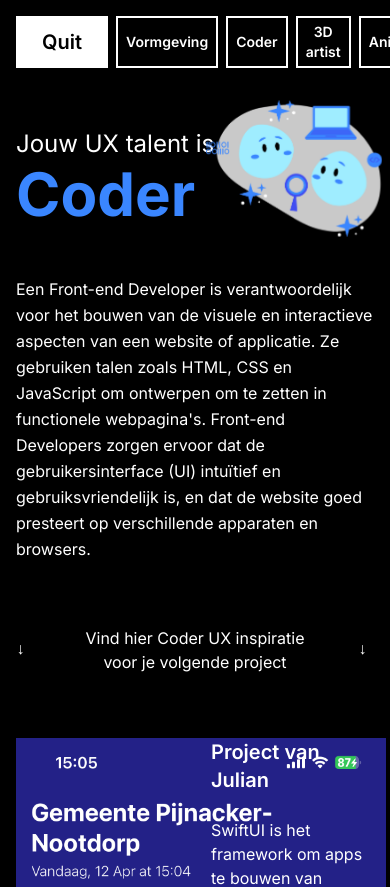
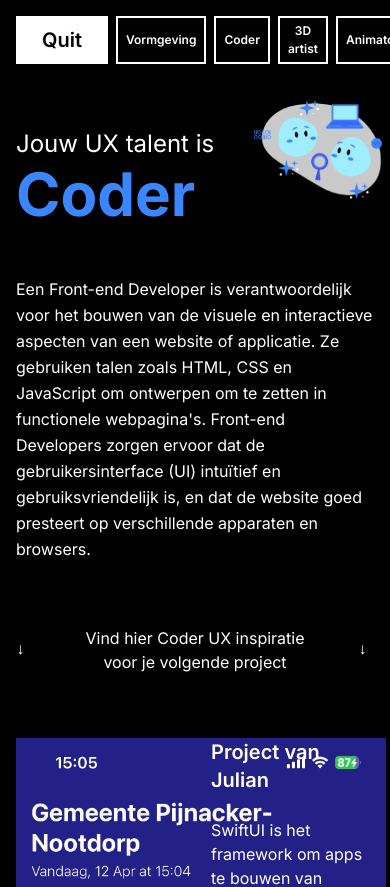
Before and after one commit to meatlake/k86-sprint4-portfolio-main, a Next.js app: page /pages/portfolioCoder in a window 390 px wide. Shown: the top 887 px of the page. Built offline with nearby package versions, Linux system fonts and the light colour scheme.

Commit message:
mobile fixes

```diff
--- a/app/components/PortfolioButtons.js
+++ b/app/components/PortfolioButtons.js
@@ -5,25 +5,25 @@ const PortfolioButtons = () => {
   return (
     <div className="flex gap-2">
       <Link
-        className="bg-black px-2 py-1 text-sm flex justify-center items-center lg:px-6 lg:py-2 text-center border-2 border-white text-white font-semibold lg:text-xl hover:bg-white hover:text-black hover:border-2 hover:border-white transition-colors duration-200 ease-in-out"
+        className="bg-black px-2 py-1 text-[0.75rem] flex justify-center items-center lg:px-6 lg:py-2 text-center border-2 border-white text-white font-semibold lg:text-xl hover:bg-white hover:text-black hover:border-2 hover:border-white transition-colors duration-200 ease-in-out"
         href="/pages/portfolioVormgever"
       >
         Vormgeving
       </Link>
       <Link
-        className="bg-black px-2 py-1 text-sm flex justify-center items-center lg:px-6 lg:py-2 text-center border-2 border-white text-white font-semibold lg:text-xl hover:bg-white hover:text-black hover:border-2 hover:border-white transition-colors duration-200 ease-in-out"
+        className="bg-black px-2 py-1 text-[0.75rem] flex justify-center items-center lg:px-6 lg:py-2 text-center border-2 border-white text-white font-semibold lg:text-xl hover:bg-white hover:text-black hover:border-2 hover:border-white transition-colors duration-200 ease-in-out"
         href="/pages/portfolioCoder"
       >
         Coder
       </Link>
       <Link
-        className="bg-black px-2 py-1 text-sm flex justify-center items-center lg:px-6 lg:py-2 text-center border-2 border-white text-white font-semibold lg:text-xl hover:bg-white hover:text-black hover:border-2 hover:border-white transition-colors duration-200 ease-in-out"
+        className="bg-black px-2 py-1 text-[0.75rem] flex justify-center items-center lg:px-6 lg:py-2 text-center border-2 border-white text-white font-semibold lg:text-xl hover:bg-white hover:text-black hover:border-2 hover:border-white transition-colors duration-200 ease-in-out"
         href="/pages/portfolio3Dartist"
       >
         3D artist
       </Link>
       <Link
-        className="bg-black px-2 py-1 text-sm flex justify-center items-center lg:px-6 lg:py-2 text-center border-2 border-white text-white font-semibold lg:text-xl hover:bg-white hover:text-black hover:border-2 hover:border-white transition-colors duration-200 ease-in-out"
+        className="bg-black px-2 py-1 text-[0.75rem] flex justify-center items-center lg:px-6 lg:py-2 text-center border-2 border-white text-white font-semibold lg:text-xl hover:bg-white hover:text-black hover:border-2 hover:border-white transition-colors duration-200 ease-in-out"
         href="/pages/portfolioAnimator"
       >
         Animator
--- a/app/pages/portfolio3Dartist/page.js
+++ b/app/pages/portfolio3Dartist/page.js
@@ -15,7 +15,7 @@ const page = () => {
       <div className="absolute right-2 top-[100px] lg:top-2 bg-no-repeat bg-cover">
         <img
           src="/images/3dartistPortfolio.png"
-          className="w-44 lg:w-full"
+          className="w-32 lg:w-full"
           alt="3d artist icon"
         />
       </div>
--- a/app/pages/portfolioAnimator/page.js
+++ b/app/pages/portfolioAnimator/page.js
@@ -15,7 +15,7 @@ const page = () => {
       <div className="absolute right-2 top-[100px] lg:top-2 bg-no-repeat bg-cover">
         <img
           src="/images/animatiePortfolio.png"
-          className="w-44 lg:w-full"
+          className="w-32 lg:w-full"
           alt="animator icon"
         />
       </div>
--- a/app/pages/portfolioCoder/page.js
+++ b/app/pages/portfolioCoder/page.js
@@ -15,7 +15,7 @@ const page = () => {
       <div className="absolute right-2 top-[100px] lg:top-2 bg-no-repeat bg-cover">
         <img
           src="/images/developerPortfolio.png"
-          className="w-44 lg:w-full"
+          className="w-32 lg:w-full"
           alt="developer icon"
         />
       </div>
--- a/app/pages/portfolioVormgever/page.js
+++ b/app/pages/portfolioVormgever/page.js
@@ -12,10 +12,10 @@ const page = () => {
         <QuitButton />
         <PortfolioButtons />
       </div>
-      <div className="absolute right-2 top-[70px] lg:top-2 bg-no-repeat bg-cover">
+      <div className="absolute right-2 top-[100px] lg:top-2 bg-no-repeat bg-cover">
         <img
           src="/images/vormgevingPortfolio.png"
-          className="w-44 lg:w-full"
+          className="w-32 lg:w-full"
           alt="vormgeving icon"
         />
       </div>
```
